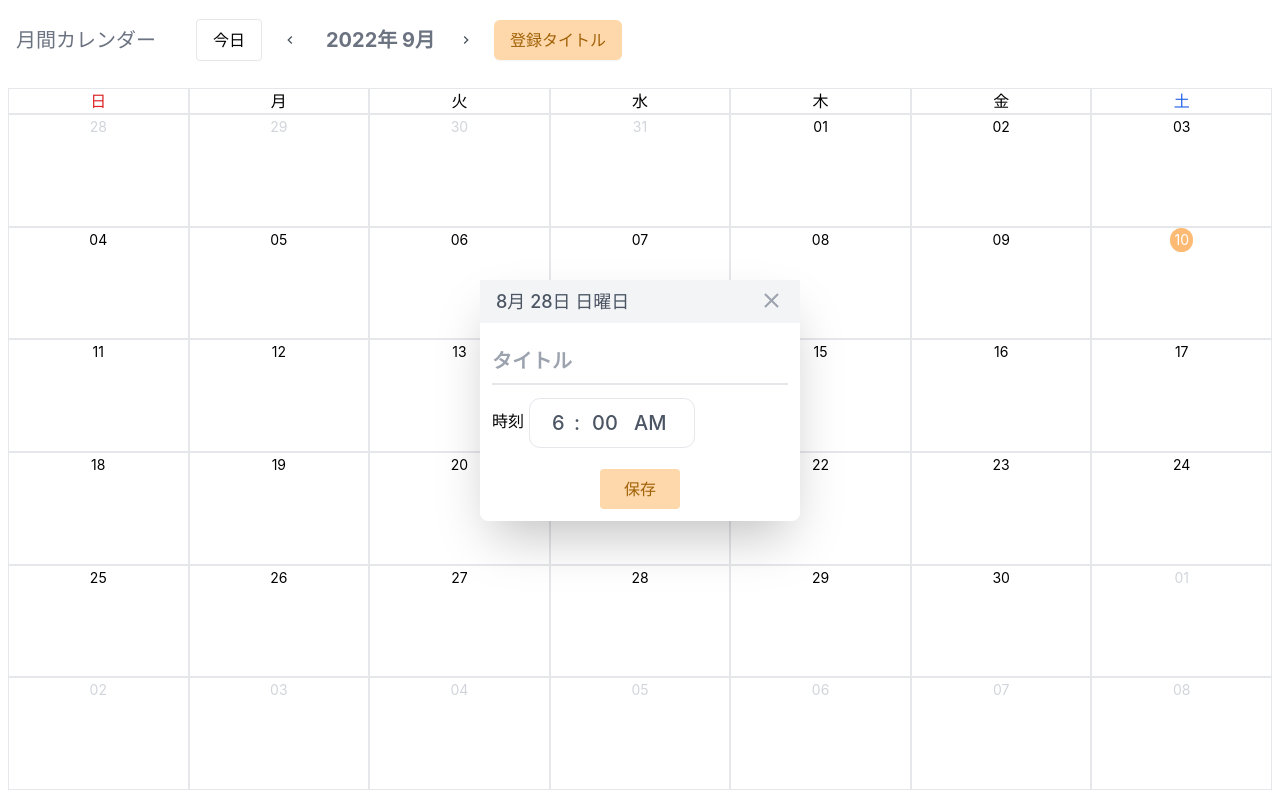
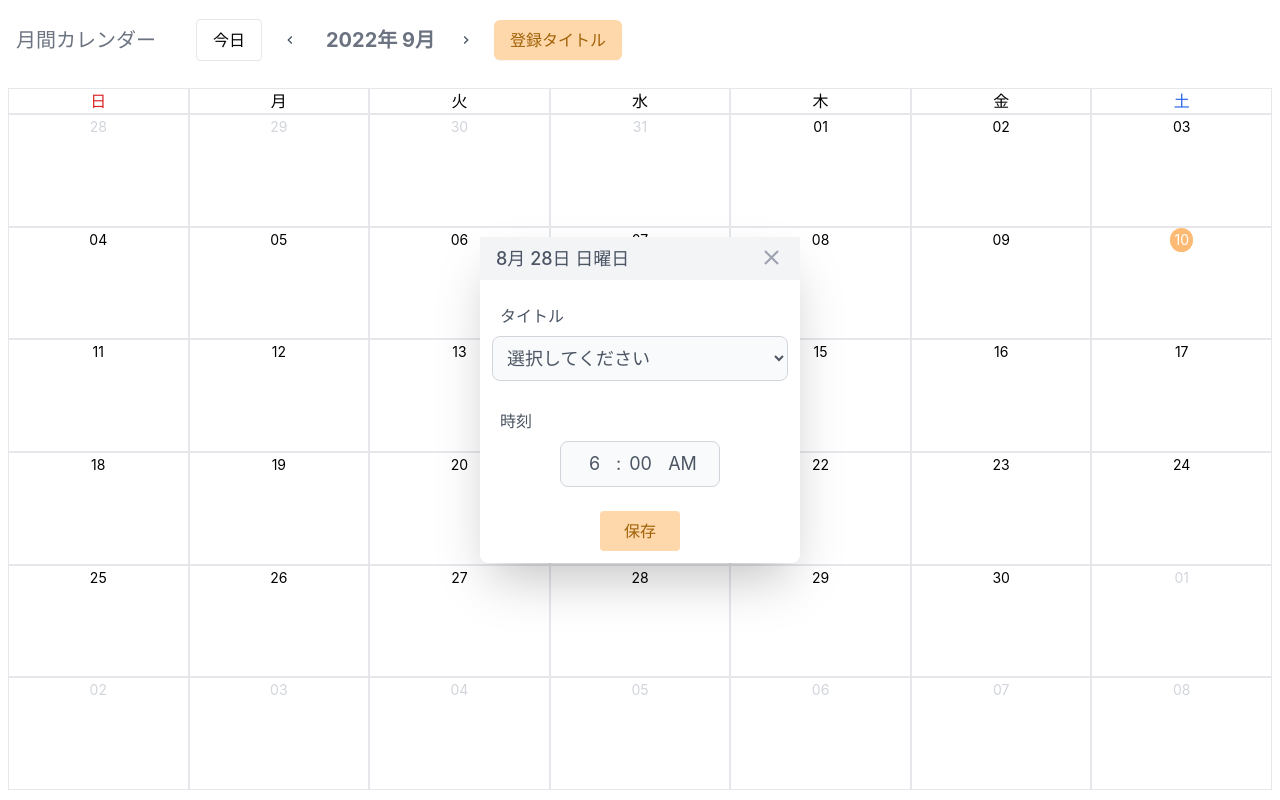
Before and after one commit to m0t0-taka/react-calendar, a React (Create React App) app: page /home in a window 1280 px wide. Both pictures are taken after a click on the element 98 px from the left and 182 px from the top of the page. Built offline with nearby package versions, Linux system fonts and the light colour scheme.

Commit message:
スケジュール登録時に登録タイトルから選択できるようにした

```diff
--- a/src/components/EventModal.jsx
+++ b/src/components/EventModal.jsx
@@ -1,10 +1,11 @@
-import React, { useState, useEffect } from "react";
+import React, { useState, useEffect, useCallback } from "react";
 import { MdDeleteForever, MdClose } from "react-icons/md";
 import { IconContext } from "react-icons";
 
 export const EventModal = (props) => {
   const { daySelected, setShowEventModal, selectedEvent, dispatchCalEvent } =
     props;
+  const [titleList, setTitleList] = useState([]);
   const [title, setTitle] = useState(selectedEvent ? selectedEvent.title : "");
   const [validation, setValidation] = useState("");
   const [hour, setHour] = useState(
@@ -18,11 +19,25 @@ export const EventModal = (props) => {
   );
   const [time, setTime] = useState(selectedEvent ? selectedEvent.time : "");
 
+  const selectTitle = useCallback(() => {
+    const storageSchedule = localStorage.getItem("savedSchedules");
+    const parsedSchedules = storageSchedule ? JSON.parse(storageSchedule) : [];
+    parsedSchedules.unshift({
+      id: 1,
+      title: "選択してください",
+    });
+    setTitleList(parsedSchedules);
+  }, []);
+
+  useEffect(() => {
+    selectTitle();
+  }, [selectTitle]);
+
   const handleSubmit = (e) => {
     // クリック時に送信するというdefaultの動作をキャンセルする
     e.preventDefault();
     if (!title) {
-      setValidation("タイトルを入力してください");
+      setValidation("タイトルを選択してください");
     } else {
       const calendarEvent = {
         id: selectedEvent ? selectedEvent.id : Date.now(),
@@ -85,23 +100,30 @@ export const EventModal = (props) => {
         </header>
         <div className="p-3">
           <div className="grid grid-cols-1/5 items-end gap-y-2">
-            <input
-              type="text"
-              name="title"
-              placeholder="タイトル"
+            <label className="block mt-3 mb-0 ml-2 text-base font-medium text-gray-600">
+              タイトル
+            </label>
+            <select
               value={title}
-              required
-              className="pt-3 border-0 text-gray-600 text-xl font-semibold pb-2 w-full border-b-2 border-gray-200 focus:outline-none focus:ring-0 focus:border-blue-500"
               onChange={(e) => setTitle(e.target.value)}
-            />
+              className="bg-gray-50 border border-gray-300 text-gray-600 text-lg rounded-lg focus:ring-blue-500 focus:border-blue-500 block w-full p-2.5"
+            >
+              {titleList.map((tList, i) => (
+                <option value={tList.title} key={tList.id}>
+                  {tList.title}
+                </option>
+              ))}
+            </select>
+
             <p className="text-rose-600">{validation ? validation : ""}</p>
-            <div className="flex">
-              <div className="flex-none pr-2 py-2 text-base">時刻</div>
-              <div className="flex-initial px-5 py-2 w-40 bg-white rounded-lg text-lg font-medium outline outline-offset-2 outline-1 outline-gray-200">
+            <div className="flex-none mt-3 ml-2 text-base font-medium text-gray-600">
+              時刻
+            </div>
+            <div className="bg-gray-50 border border-gray-300 flex-initial px-7 py-2 w-40 rounded-lg text-lg font-base justify-self-center">
               <div className="flex text-gray-600">
                 <select
                   name="hours"
-                    className="bg-transparent text-xl appearance-none outline-none"
+                  className="bg-transparent text-lg appearance-none outline-none"
                   value={hour}
                   onChange={handleChangeHour}
                 >
@@ -118,10 +140,10 @@ export const EventModal = (props) => {
                   <option value="11">11</option>
                   <option value="12">12</option>
                 </select>
-                  <span className="text-xl mr-3">:</span>
+                <span className="text-lg mx-2">:</span>
                 <select
                   name="minutes"
-                    className="bg-transparent text-xl appearance-none outline-none mr-4"
+                  className="bg-transparent text-lg appearance-none outline-none mr-4"
                   value={minute}
                   onChange={handleChangeMinute}
                 >
@@ -130,14 +152,13 @@ export const EventModal = (props) => {
                 </select>
                 <select
                   name="amPm"
-                    className="bg-transparent text-xl appearance-none outline-none"
+                  className="bg-transparent text-lg appearance-none outline-none"
                   value={amPm}
                   onChange={handleChangeAmPm}
                 >
                   <option value="AM">AM</option>
                   <option value="PM">PM</option>
                 </select>
-                </div>
               </div>
             </div>
           </div>
```
Lines whose indentation alone changed are shown as unchanged.
